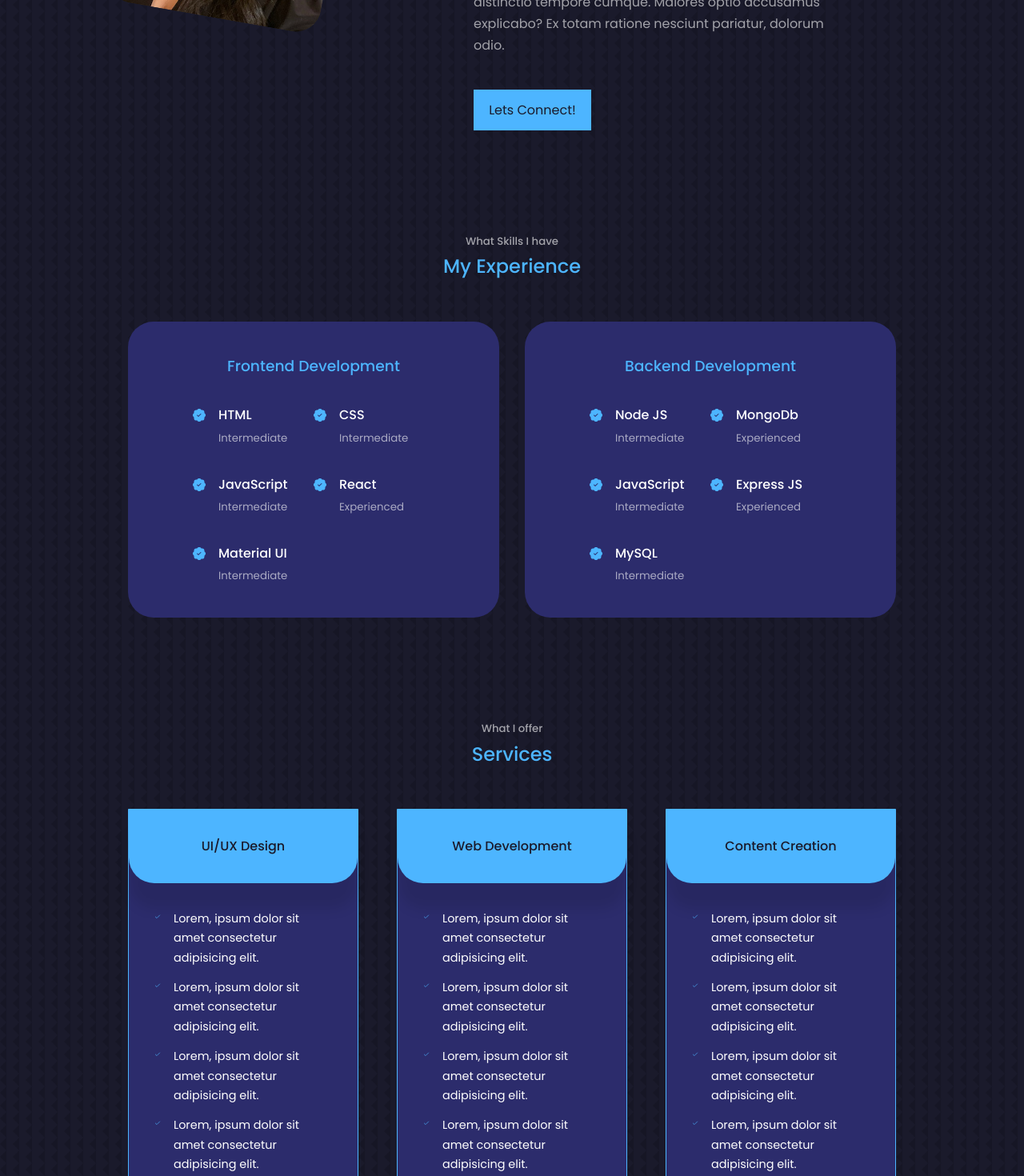
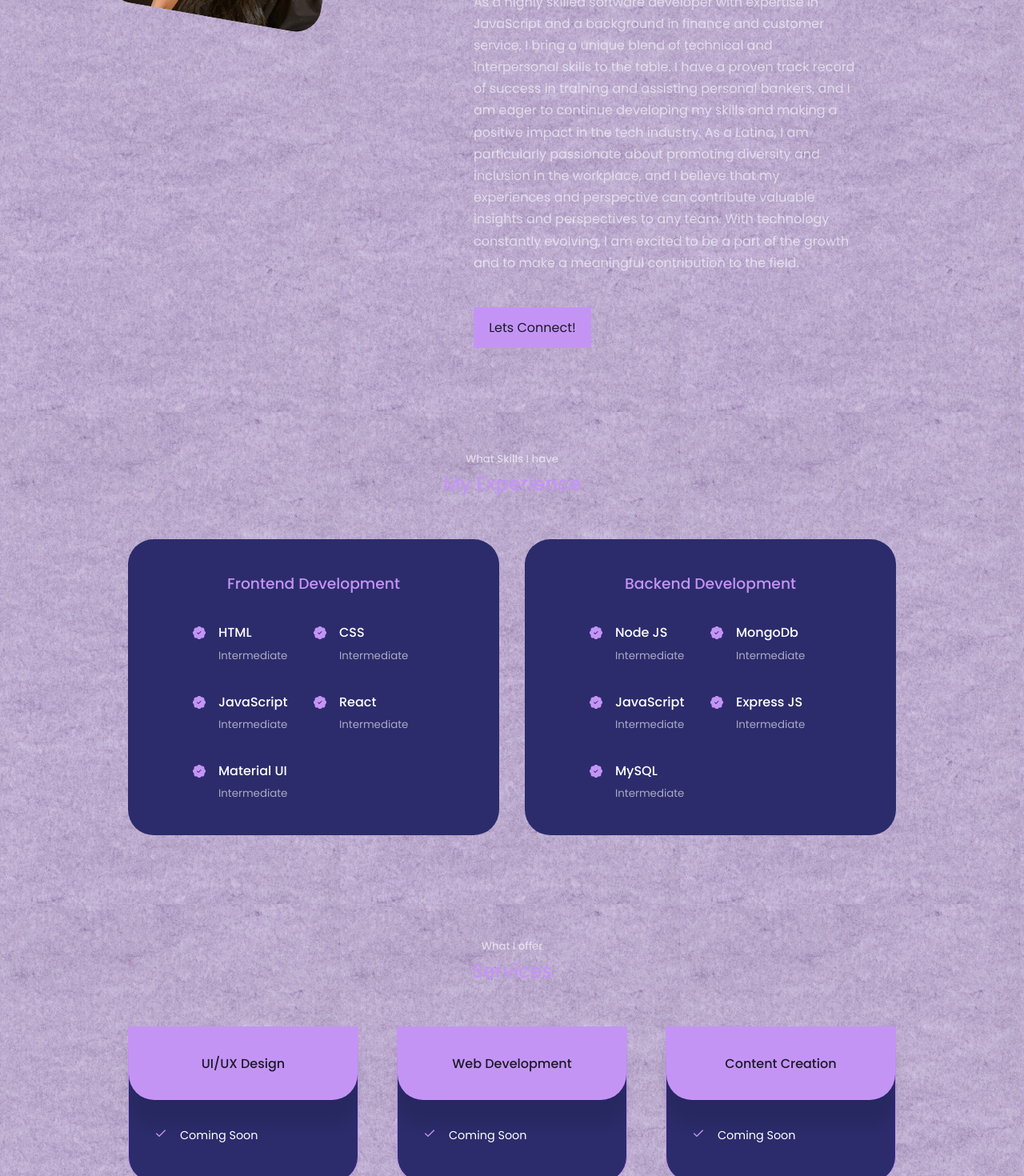
Before and after one commit to Marthaquinram/portfolio, a React (Create React App) app: page / in a window 1280 px wide. Shown: the part 1330-2800 px from the top of the page at 80% size. Built offline with nearby package versions, Linux system fonts and the light colour scheme.

Commit message:
updated some of the project and testimonials and color scheme

```diff
--- a/src/components/about/About.jsx
+++ b/src/components/about/About.jsx
@@ -21,26 +21,33 @@ const About = () => {
             <article className="about__card">
               <FaAward className="about__icon" />
               <h5>Experience</h5>
-              <small>1+ years Work</small>
+              <small>Just getting started</small>
             </article>
 
             <article className="about__card">
               <FiUsers className="about__icon" />
               <h5>Clients</h5>
-              <small>200+ Clients</small>
+              <small>0 Clients</small>
             </article>
 
             <article className="about__card">
               <VscFolderLibrary className="about__icon" />
               <h5>Projects</h5>
-              <small>4 Completed Projects</small>
+              <small>3 Completed Projects more to come!</small>
             </article>
           </div>
           <p>
-            Lorem ipsum dolor sit, amet consectetur adipisicing elit. Ipsa
-            perferendis aliquid eos hic aperiam nostrum veritatis, distinctio
-            tempore cumque. Maiores optio accusamus explicabo? Ex totam ratione
-            nesciunt pariatur, dolorum odio.
+            As a highly skilled software developer with expertise in JavaScript
+            and a background in finance and customer service, I bring a unique
+            blend of technical and interpersonal skills to the table. I have a
+            proven track record of success in training and assisting personal
+            bankers, and I am eager to continue developing my skills and making
+            a positive impact in the tech industry. As a Latina, I am
+            particularly passionate about promoting diversity and inclusion in
+            the workplace, and I believe that my experiences and perspective can
+            contribute valuable insights and perspectives to any team. With
+            technology constantly evolving, I am excited to be a part of the
+            growth and to make a meaningful contribution to the field.
           </p>
           <a href="#contact" className="btn btn-primary">
             Lets Connect!
--- a/src/components/contact/Contact.jsx
+++ b/src/components/contact/Contact.jsx
@@ -29,14 +29,14 @@ const Contact = () => {
               Send a message
             </a>
           </article>
-          <article className="contact__option">
+          {/* <article className="contact__option">
             <HiOutlineMail className="contact__option-icon" />
             <h4>Email</h4>
             <h5>marthaquin21@gmail.com</h5>
             <a href="mailto:marthaquin21@.com" target="_blank" rel="noreferrer">
               Send a message
             </a>
-          </article>
+          </article> */}
         </div>
         {/* END OF CONTACT OPTIONS */}
         <form ref={form} onSubmit={sendEmail}>
--- a/src/components/experience/Experience.jsx
+++ b/src/components/experience/Experience.jsx
@@ -37,7 +37,7 @@ const Experience = () => {
               <BsFillPatchCheckFill className="experience__details-icon" />
               <div>
                 <h4>React</h4>
-                <small className="text-light">Experienced</small>
+                <small className="text-light">Intermediate</small>
               </div>
             </article>
             <article className="experience__details">
@@ -64,7 +64,7 @@ const Experience = () => {
               <BsFillPatchCheckFill className="experience__details-icon" />
               <div>
                 <h4>MongoDb</h4>
-                <small className="text-light">Experienced</small>
+                <small className="text-light">Intermediate</small>
               </div>
             </article>
             <article className="experience__details">
@@ -78,7 +78,7 @@ const Experience = () => {
               <BsFillPatchCheckFill className="experience__details-icon" />
               <div>
                 <h4>Express JS</h4>
-                <small className="text-light">Experienced</small>
+                <small className="text-light">Intermediate</small>
               </div>
             </article>
             <article className="experience__details">
--- a/src/components/portfolio/Portfolio.jsx
+++ b/src/components/portfolio/Portfolio.jsx
@@ -25,13 +25,6 @@ const data = [
     demo: "https://mentor-connect.netlify.app/",
   },
   {
-    id: 3,
-    image: IMG3,
-    title: "ToDo App",
-    github: "https://github.com/stillSwinging",
-    demo: "https://mentor-connect.netlify.app/",
-  },
-  {
     id: 4,
     image: IMG4,
     title: "Running Shoe Guide",
@@ -39,18 +32,26 @@ const data = [
     demo: "https://derekjdoug.github.io/running-shoe-guide/",
   },
   {
+    id: 3,
+    image: IMG3,
+    title: "Coming Soon",
+    github: "",
+    demo: "",
+  },
+
+  {
     id: 5,
     image: IMG5,
     title: "Coming Soon",
-    github: "http://github.com//BraveSquad",
-    demo: "https://happytails-ten.vercel.app/",
+    github: "",
+    demo: "",
   },
   {
     id: 6,
     image: IMG6,
     title: "Coming Soon",
-    github: "http://github.com//BraveSquad",
-    demo: "https://happytails-ten.vercel.app/",
+    github: "",
+    demo: "",
   },
 ];
 
--- a/src/components/services/Services.jsx
+++ b/src/components/services/Services.jsx
@@ -14,6 +14,38 @@ const Services = () => {
           </div>
           <ul className="service__list">
             <li>
+              <FiCheck className="service__list-icon" />
+              <p> Coming Soon</p>
+            </li>
+            {/* <li>
+              <FiCheck className="service__list-icon" />
+              <p> Lorem, ipsum dolor sit amet consectetur adipisicing elit.</p>
+            </li>
+            <li>
+              <FiCheck className="service__list-icon" />
+              <p> Lorem, ipsum dolor sit amet consectetur adipisicing elit.</p>
+            </li>
+            <li>
+              <FiCheck className="service__list-icon" />
+              <p> Lorem, ipsum dolor sit amet consectetur adipisicing elit.</p>
+            </li>
+            <li>
+              <FiCheck className="service__list-icon" />
+              <p> Lorem, ipsum dolor sit amet consectetur adipisicing elit.</p>
+            </li> */}
+          </ul>
+        </article>
+        {/* END OF UI/UX */}
+        <article className="service">
+          <div className="service__head">
+            <h3>Web Development</h3>
+          </div>
+          <ul className="service__list">
+            <li>
+              <FiCheck className="service__list-icon" />
+              <p> Coming Soon</p>
+            </li>
+            {/* <li>
               <FiCheck className="service__list-icon" />
               <p> Lorem, ipsum dolor sit amet consectetur adipisicing elit.</p>
             </li>
@@ -32,39 +64,7 @@ const Services = () => {
             <li>
               <FiCheck className="service__list-icon" />
               <p> Lorem, ipsum dolor sit amet consectetur adipisicing elit.</p>
-            </li>
-          </ul>
-        </article>
-        {/* END OF UI/UX */}
-        <article className="service">
-          <div className="service__head">
-            <h3>Web Development</h3>
-          </div>
-          <ul className="service__list">
-            <li>
-              <FiCheck className="service__list-icon" />
-              <p> Lorem, ipsum dolor sit amet consectetur adipisicing elit.</p>
-            </li>
-            <li>
-              <FiCheck className="service__list-icon" />
-              <p> Lorem, ipsum dolor sit amet consectetur adipisicing elit.</p>
-            </li>
-            <li>
-              <FiCheck className="service__list-icon" />
-              <p> Lorem, ipsum dolor sit amet consectetur adipisicing elit.</p>
-            </li>
-            <li>
-              <FiCheck className="service__list-icon" />
-              <p> Lorem, ipsum dolor sit amet consectetur adipisicing elit.</p>
-            </li>
-            <li>
-              <FiCheck className="service__list-icon" />
-              <p> Lorem, ipsum dolor sit amet consectetur adipisicing elit.</p>
-            </li>
-            <li>
-              <FiCheck className="service__list-icon" />
-              <p> Lorem, ipsum dolor sit amet consectetur adipisicing elit.</p>
-            </li>
+            </li> */}
           </ul>
         </article>
         {/* END OF WEB DEVELOPMENT */}
@@ -75,7 +75,15 @@ const Services = () => {
           <ul className="service__list">
             <li>
               <FiCheck className="service__list-icon" />
-              <p> Lorem, ipsum dolor sit amet consectetur adipisicing elit.</p>
+              <p> Coming Soon</p>
+            </li>
+            {/* <li>
+              <FiCheck className="service__list-icon" />
+              <p> Coming Soon.</p>
+            </li>
+            <li>
+              <FiCheck className="service__list-icon" />
+              <p> Coming Soon</p>
             </li>
             <li>
               <FiCheck className="service__list-icon" />
@@ -84,15 +92,7 @@ const Services = () => {
             <li>
               <FiCheck className="service__list-icon" />
               <p> Lorem, ipsum dolor sit amet consectetur adipisicing elit.</p>
-            </li>
-            <li>
-              <FiCheck className="service__list-icon" />
-              <p> Lorem, ipsum dolor sit amet consectetur adipisicing elit.</p>
-            </li>
-            <li>
-              <FiCheck className="service__list-icon" />
-              <p> Lorem, ipsum dolor sit amet consectetur adipisicing elit.</p>
-            </li>
+            </li> */}
           </ul>
         </article>
         {/* END OF CONTENT CREATION  */}
--- a/src/components/testimonials/Testimonials.jsx
+++ b/src/components/testimonials/Testimonials.jsx
@@ -17,13 +17,13 @@ import "swiper/css/pagination";
 const data = [
   {
     avatar: AVTR1,
-    name: "Hector Bellerin",
+    name: "Angela Fackler",
     review:
       "Lorem ipsum, dolor sit amet consectetur adipisicing elit. Consequuntur fugit debitis dolor obcaecati repellat aspernatur quas soluta? Voluptatum, tempore facilis.",
   },
   {
     avatar: AVTR2,
-    name: "Martin Odegaard",
+    name: "Jordan Estaban",
     review:
       "Lorem ipsum, dolor sit amet consectetur adipisicing elit. Consequuntur fugit debitis dolor obcaecati repellat aspernatur quas soluta? Voluptatum, tempore facilis.",
   },
--- a/src/index.css
+++ b/src/index.css
@@ -15,7 +15,8 @@
 :root {
 --color-bg: #1a1a2b;
 --color-bg-variant: #2c2c6c;
---color-primary:#4db5ff ;
+--color-primary:#c494f5 ;
+/* --color-primary:#4db5ff ; */
 --color-primary-variant: rgba(77,181,255,0.4);
 --color-white: #fff;
 --color-light: rgba(255, 255, 255, 0.6);
@@ -41,7 +42,8 @@ font-family: 'Poppins', sans-serif;
 background: var(--color-bg);
 color: var(--color-white);
 line-height: 1.7;
-background-image: url(./assets/bg-texture.png);
+background-image: url(./assets/lavender.jpeg);
+/* background-image: url(./assets/bg-texture.png); */
 }
 
 /*---------------------GENERAL STYLES------------------------*/
```
Also changed, not shown: src/assets/lavender.jpeg (added).
